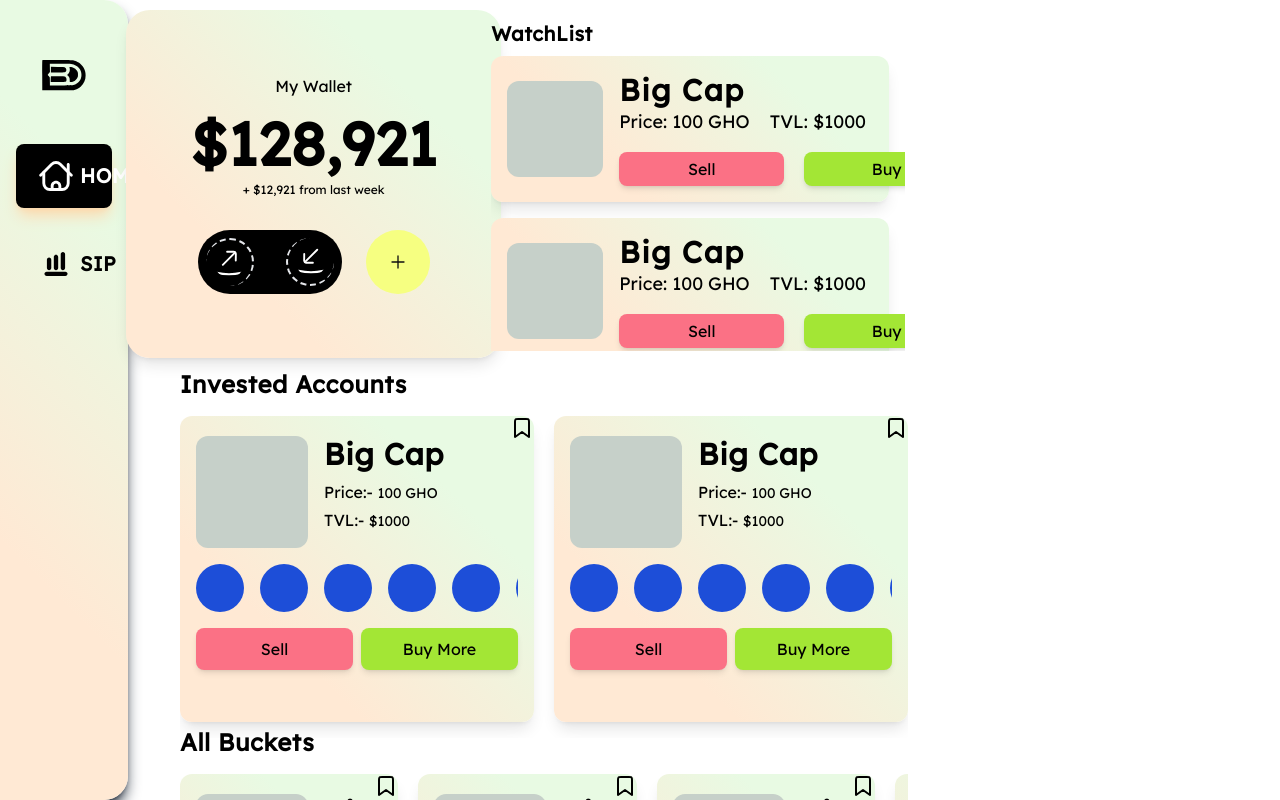
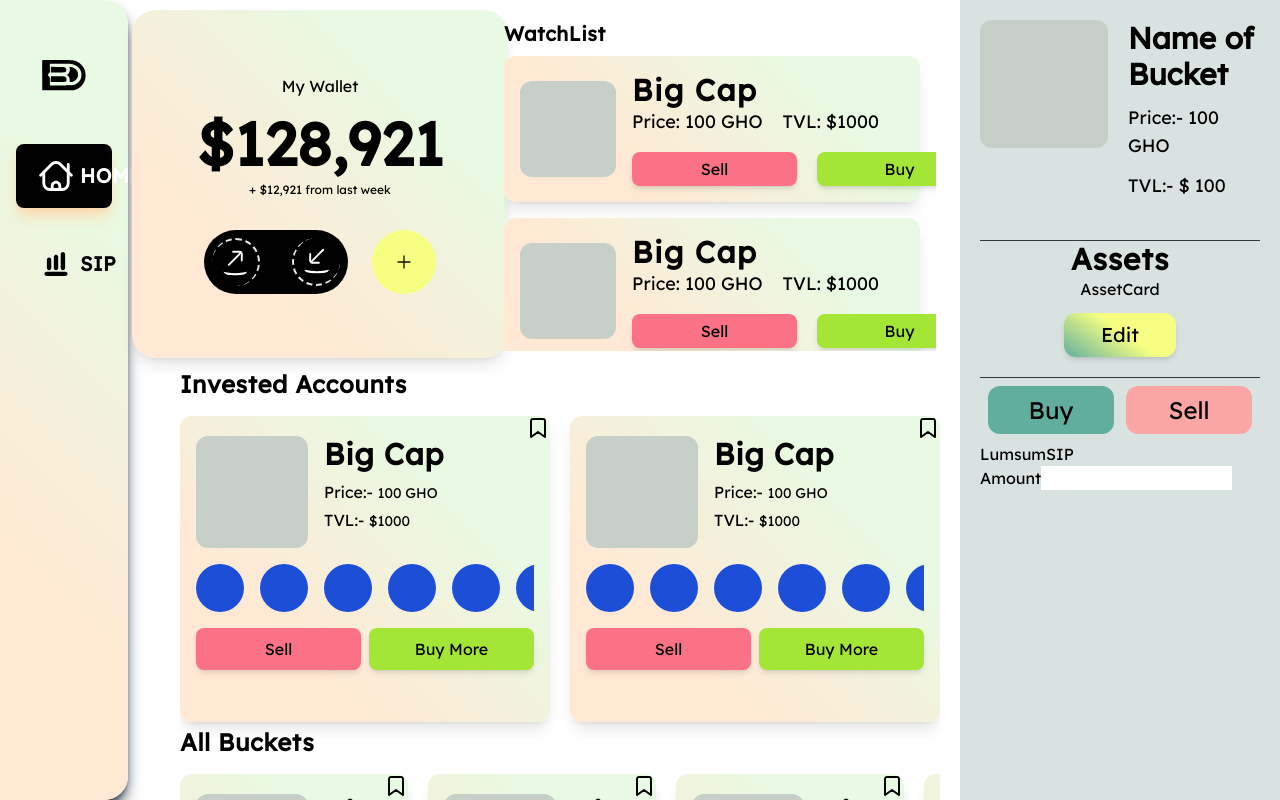
Before and after one commit to douchebank/dbank, a React (Create React App) app: page /dashboard in a window 1280 px wide. Built offline with nearby package versions, Linux system fonts and the light colour scheme.

Commit message:
update the styles please

```diff
--- /dev/null
+++ b/src/components/RightTab/AssetCard.tsx
@@ -0,0 +1,9 @@
+import React from 'react'
+
+const AssetCard = () => {
+  return (
+    <div>AssetCard</div>
+  )
+}
+
+export default AssetCard
--- /dev/null
+++ b/src/components/RightTab/RightTab.tsx
@@ -0,0 +1,106 @@
+import { useState } from "react";
+import dummyImage from "../../assets/recent.png";
+import AssetCard from "./AssetCard";
+
+const RightTab = () => {
+  const [selectedAction, setSelectedAction] = useState<string>("Buy");
+  const [sipSelected, setSipSelected] = useState(false);
+
+  return (
+    <>
+      <div className="flex flex-col gap-2 px-5   w-full divide-y divide-black divide-opacity-75">
+        {/* Bucket information  */}
+        <div className=" flex mx-auto gap-5 my-5">
+          <img
+            src={dummyImage}
+            alt="Bucket image"
+            className=" w-32 h-32 rounded-xl"
+          />
+          <div>
+            <p className="text-3xl font-semibold">Name of Bucket</p>
+            <div className=" flex flex-col gap-3 my-3 text-lg font-medium ">
+              <p>
+                Price:- <span>100 GHO</span>
+              </p>
+              <p>
+                TVL:- <span>$ 100</span>
+              </p>
+            </div>
+          </div>
+        </div>
+
+        {/* Assets Section  */}
+        <div className=" flex flex-col justify-center items-center">
+          <h1 className="text-3xl font-semibold tracking-wide text-center ">
+            Assets
+          </h1>
+          <AssetCard />
+          <button className="p-2  rounded-xl gradient shadow-md w-[40%] text-xl my-3">
+            Edit
+          </button>
+        </div>
+
+        {/* Invest Section  */}
+        <div className="w-full ">
+          <div className="w-full flex justify-around gap-3 text-2xl px-2 py-2">
+            <button
+              onClick={() => setSelectedAction("Buy")}
+              className="w-[50%] py-2 bg-green  rounded-xl "
+            >
+              Buy
+            </button>
+            <button
+              onClick={() => setSelectedAction("Sell")}
+              className="w-[50%] py-2 bg-red-300 rounded-xl"
+            >
+              Sell
+            </button>
+          </div>
+
+          {/* BelowContent  */}
+          <div>
+            {selectedAction === "Buy" ? (
+              <>
+                <div>
+                  <div>
+                    <button
+                      onClick={() => {
+                        setSipSelected(false);
+                      }}
+                    >
+                      Lumsum
+                    </button>
+                    <button
+                      onClick={() => {
+                        setSipSelected(true);
+                      }}
+                    >
+                      SIP
+                    </button>
+                  </div>
+                  <div>
+                    {sipSelected && (
+                      <label>
+                        Interval <input type="number" />
+                      </label>
+                    )}
+                    <label>
+                      Amount
+                      <input type="number" />
+                    </label>
+                  </div>
+                </div>
+              </>
+            ) : (
+              <>
+                <p>Sell</p>
+              </>
+            )}
+          </div>
+        </div>
+      </div>
+    </>
+  );
+};
+
+export default RightTab;
--- a/src/pages/Dashboard/index.tsx
+++ b/src/pages/Dashboard/index.tsx
@@ -1,6 +1,7 @@
 import Bucket from "../../components/Bucket";
 import LeftSidebar from "../../components/LeftSidebar";
 import MyWallet from "../../components/MyWallet";
+import RightTab from "../../components/RightTab/RightTab";
 import WatchList from "../../components/WatchList";
 import { BUCKET_TYPE } from "../../constants/Types";
 
@@ -13,7 +14,7 @@ const Dashboard = () => {
         <LeftSidebar />
       </div>
       {/* Middle Part  */}
-      <div className="w-[65%] flex flex-col px-8 pt-5 gap-5">
+      <div className="w-[65%] flex flex-col pl-8 pt-5 gap-5">
         {/* upperSection  */}
         <div className=" h-[42%]  flex  justify-between  ">
           <div className="w-2/5 flex justify-center justify-self-center ">
@@ -154,7 +155,9 @@ const Dashboard = () => {
         </div>
       </div>
       {/* Right Tab  */}
-      <div className="w-[25%]"></div>
+      <div className="w-[25%] bg-grey">
+        <RightTab/>
+      </div>
     </div>
   );
 };
```
